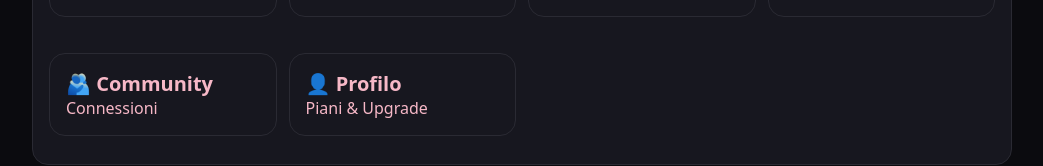
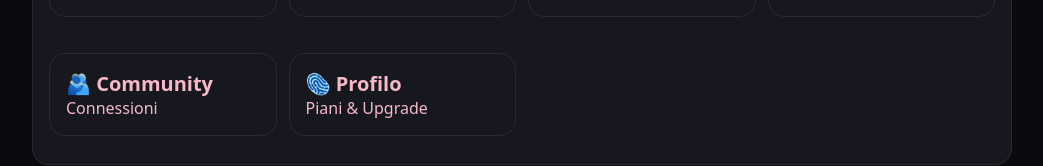
Before and after one commit to mindflowapplicazione-png/MINDflow.app, a Next.js app: page / in a window 1280 px wide. Shown: the part 337-503 px from the top of the page, without its empty margins (118-1161 px from the left). Built offline with nearby package versions, Linux system fonts and the light colour scheme.

Commit message:
Update index.js

```diff
--- a/pages/index.js
+++ b/pages/index.js
@@ -1,24 +1,26 @@
 import Layout from '../components/Layout';
 import Link from 'next/link';
 
-export default function Home(){
+export default function Home() {
   const cards = [
-    {href:'/sezioni', title:'🧠 Carriera & Mindset', sub:'Piani'},
-    {href:'/emozioni', title:'🩷 Emozioni', sub:'Equilibrio'},
-    {href:'/fitness', title:'💪🏼 Fitness & Salute', sub:'Benessere'},
-    {href:'/spiritualita', title:'🔮 Spiritualità', sub:'Crescita'},
-    {href:'/community', title:'🫂 Community', sub:'Connessioni'},
-    {href:'/profilo', title:'👤 Profilo', sub:'Piani & Upgrade'}
+    { href: '/sezioni',     title: '🧠 Carriera & Mindset', sub: 'Piani' },
+    { href: '/emozioni',    title: '🩷 Emozioni',           sub: 'Equilibrio' },
+    { href: '/fitness',     title: '💪🏼 Fitness & Salute',   sub: 'Benessere' },
+    { href: '/spiritualita',title: '🔮 Spiritualità',       sub: 'Crescita' },
+    { href: '/community',   title: '🫂 Community',          sub: 'Connessioni' },
+    { href: '/profilo',     title: '🫆 Profilo',            sub: 'Piani & Upgrade' },
   ];
+
   return (
     <Layout>
       <div className="card">
         <h2 style={{marginTop:0}}>MINDflow</h2>
         <div className="sub">Scegli un’area</div>
+
         <div className="grid">
-          {cards.map(c=>(
+          {cards.map(c => (
             <Link key={c.href} className="card" href={c.href}>
-              <div style={{fontSize:20, fontWeight:700}}>{c.title}</div>
+              <div style={{fontSize:20,fontWeight:700}}>{c.title}</div>
               <div className="meta">{c.sub}</div>
             </Link>
           ))}
```
